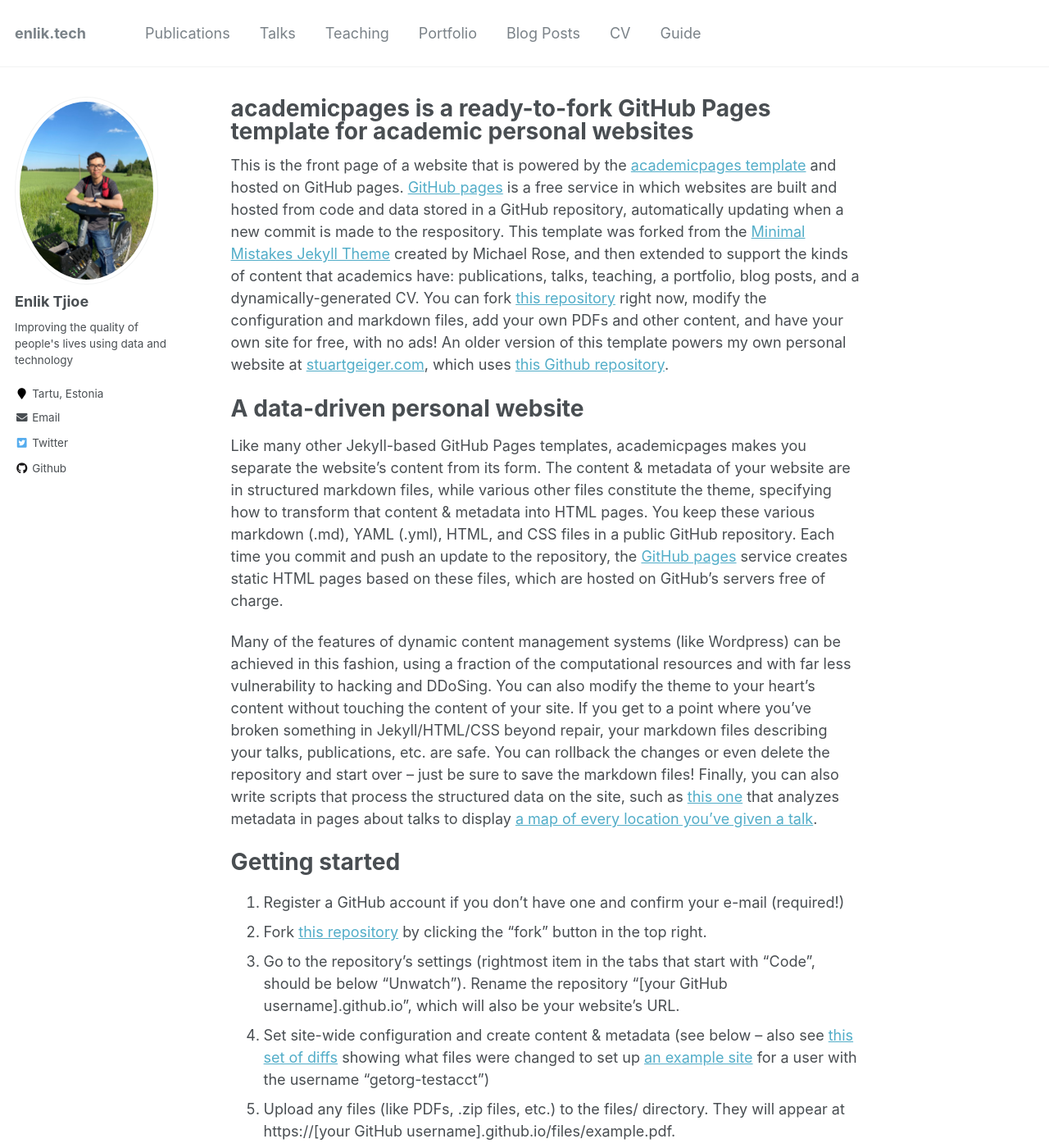
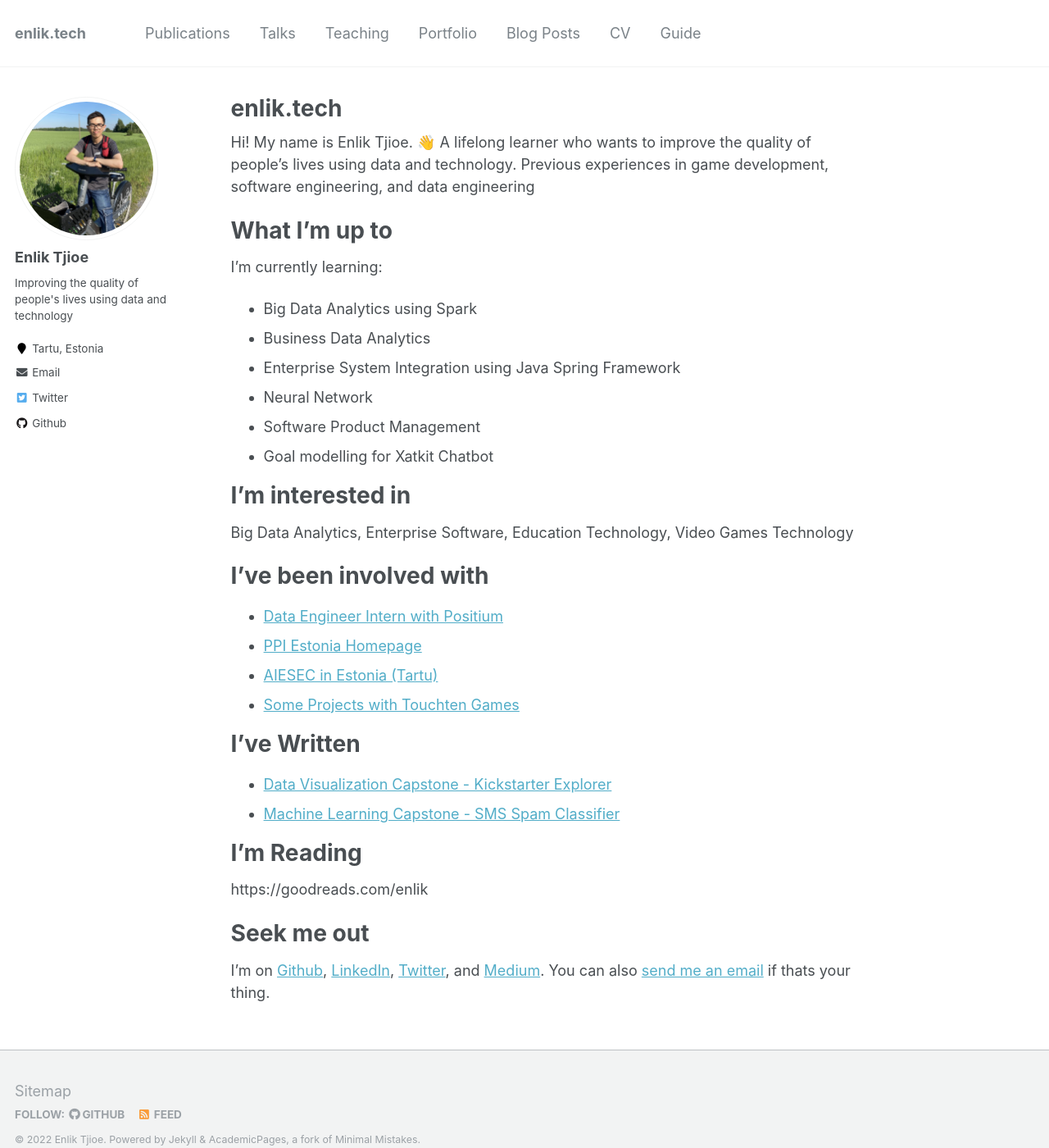
Before and after one commit to enliktjioe/enliktjioe.github.io, a Jekyll site: the page built from _pages/about.md, in a window 1280 px wide and 1400 px high. Shown: the whole window at 82% size. Built offline with Jekyll 4.4.1, drawn with Linux system fonts in a browser that asks for light colours; some of the changed text lies outside the part shown.

Commit message:
update homepage

```diff
--- a/_pages/about.md
+++ b/_pages/about.md
@@ -1,6 +1,6 @@
 ---
 permalink: /
-title: "academicpages is a ready-to-fork GitHub Pages template for academic personal websites"
+title: "enlik.tech"
 excerpt: "About me"
 author_profile: true
 redirect_from:
@@ -8,43 +8,51 @@ redirect_from:
   - /about.html
 ---
 
-This is the front page of a website that is powered by the [academicpages template](https://github.com/academicpages/academicpages.github.io) and hosted on GitHub pages. [GitHub pages](https://pages.github.com) is a free service in which websites are built and hosted from code and data stored in a GitHub repository, automatically updating when a new commit is made to the respository. This template was forked from the [Minimal Mistakes Jekyll Theme](https://mmistakes.github.io/minimal-mistakes/) created by Michael Rose, and then extended to support the kinds of content that academics have: publications, talks, teaching, a portfolio, blog posts, and a dynamically-generated CV. You can fork [this repository](https://github.com/academicpages/academicpages.github.io) right now, modify the configuration and markdown files, add your own PDFs and other content, and have your own site for free, with no ads! An older version of this template powers my own personal website at [stuartgeiger.com](http://stuartgeiger.com), which uses [this Github repository](https://github.com/staeiou/staeiou.github.io).
+Hi! My name is Enlik Tjioe. 👋
+A lifelong learner who wants to improve the quality of people's lives using data and technology. Previous
+experiences in game development, software engineering, and data engineering
 
-A data-driven personal website
-======
-Like many other Jekyll-based GitHub Pages templates, academicpages makes you separate the website's content from its form. The content & metadata of your website are in structured markdown files, while various other files constitute the theme, specifying how to transform that content & metadata into HTML pages. You keep these various markdown (.md), YAML (.yml), HTML, and CSS files in a public GitHub repository. Each time you commit and push an update to the repository, the [GitHub pages](https://pages.github.com/) service creates static HTML pages based on these files, which are hosted on GitHub's servers free of charge.
+# What I'm up to
 
-Many of the features of dynamic content management systems (like Wordpress) can be achieved in this fashion, using a fraction of the computational resources and with far less vulnerability to hacking and DDoSing. You can also modify the theme to your heart's content without touching the content of your site. If you get to a point where you've broken something in Jekyll/HTML/CSS beyond repair, your markdown files describing your talks, publications, etc. are safe. You can rollback the changes or even delete the repository and start over -- just be sure to save the markdown files! Finally, you can also write scripts that process the structured data on the site, such as [this one](https://github.com/academicpages/academicpages.github.io/blob/master/talkmap.ipynb) that analyzes metadata in pages about talks to display [a map of every location you've given a talk](https://academicpages.github.io/talkmap.html).
+I'm currently learning:
 
-Getting started
-======
-1. Register a GitHub account if you don't have one and confirm your e-mail (required!)
-1. Fork [this repository](https://github.com/academicpages/academicpages.github.io) by clicking the "fork" button in the top right.
-1. Go to the repository's settings (rightmost item in the tabs that start with "Code", should be below "Unwatch"). Rename the repository "[your GitHub username].github.io", which will also be your website's URL.
-1. Set site-wide configuration and create content & metadata (see below -- also see [this set of diffs](http://archive.is/3TPas) showing what files were changed to set up [an example site](https://getorg-testacct.github.io) for a user with the username "getorg-testacct")
-1. Upload any files (like PDFs, .zip files, etc.) to the files/ directory. They will appear at https://[your GitHub username].github.io/files/example.pdf.
-1. Check status by going to the repository settings, in the "GitHub pages" section
+- Big Data Analytics using Spark
+- Business Data Analytics
+- Enterprise System Integration using Java Spring Framework
+- Neural Network
+- Software Product Management
+- Goal modelling for Xatkit Chatbot
 
-Site-wide configuration
-------
-The main configuration file for the site is in the base directory in [_config.yml](https://github.com/academicpages/academicpages.github.io/blob/master/_config.yml), which defines the content in the sidebars and other site-wide features. You will need to replace the default variables with ones about yourself and your site's github repository. The configuration file for the top menu is in [_data/navigation.yml](https://github.com/academicpages/academicpages.github.io/blob/master/_data/navigation.yml). For example, if you don't have a portfolio or blog posts, you can remove those items from that navigation.yml file to remove them from the header.
 
-Create content & metadata
-------
-For site content, there is one markdown file for each type of content, which are stored in directories like _publications, _talks, _posts, _teaching, or _pages. For example, each talk is a markdown file in the [_talks directory](https://github.com/academicpages/academicpages.github.io/tree/master/_talks). At the top of each markdown file is structured data in YAML about the talk, which the theme will parse to do lots of cool stuff. The same structured data about a talk is used to generate the list of talks on the [Talks page](https://academicpages.github.io/talks), each [individual page](https://academicpages.github.io/talks/2012-03-01-talk-1) for specific talks, the talks section for the [CV page](https://academicpages.github.io/cv), and the [map of places you've given a talk](https://academicpages.github.io/talkmap.html) (if you run this [python file](https://github.com/academicpages/academicpages.github.io/blob/master/talkmap.py) or [Jupyter notebook](https://github.com/academicpages/academicpages.github.io/blob/master/talkmap.ipynb), which creates the HTML for the map based on the contents of the _talks directory).
 
-**Markdown generator**
+# I'm interested in
 
-I have also created [a set of Jupyter notebooks](https://github.com/academicpages/academicpages.github.io/tree/master/markdown_generator
-) that converts a CSV containing structured data about talks or presentations into individual markdown files that will be properly formatted for the academicpages template. The sample CSVs in that directory are the ones I used to create my own personal website at stuartgeiger.com. My usual workflow is that I keep a spreadsheet of my publications and talks, then run the code in these notebooks to generate the markdown files, then commit and push them to the GitHub repository.
+Big Data Analytics, Enterprise Software, Education Technology, Video Games Technology
 
-How to edit your site's GitHub repository
-------
-Many people use a git client to create files on their local computer and then push them to GitHub's servers. If you are not familiar with git, you can directly edit these configuration and markdown files directly in the github.com interface. Navigate to a file (like [this one](https://github.com/academicpages/academicpages.github.io/blob/master/_talks/2012-03-01-talk-1.md) and click the pencil icon in the top right of the content preview (to the right of the "Raw | Blame | History" buttons). You can delete a file by clicking the trashcan icon to the right of the pencil icon. You can also create new files or upload files by navigating to a directory and clicking the "Create new file" or "Upload files" buttons.
 
-Example: editing a markdown file for a talk
-![Editing a markdown file for a talk](/images/editing-talk.png)
 
-For more info
-------
-More info about configuring academicpages can be found in [the guide](https://academicpages.github.io/markdown/). The [guides for the Minimal Mistakes theme](https://mmistakes.github.io/minimal-mistakes/docs/configuration/) (which this theme was forked from) might also be helpful.
+# I've been involved with
+
+- [Data Engineer Intern with Positium](https://www.positium.com/research/positium-data-mediator)
+- [PPI Estonia Homepage](http://estonia.ppi.id/)
+- [AIESEC in Estonia (Tartu)](https://aiesec.ee/)
+- [Some Projects with Touchten Games](https://enlikstefanus.wixsite.com/enliktjioe)
+
+
+
+# I've Written
+
+- [Data Visualization Capstone - Kickstarter Explorer](https://rpubs.com/enlik/kickstarter)
+- [Machine Learning Capstone - SMS Spam Classifier](https://rpubs.com/enlik/ml_capstone)
+
+
+
+# I'm Reading
+
+https://goodreads.com/enlik
+
+
+
+# Seek me out
+
+I'm on [Github](https://github.com/enliktjioe), [LinkedIn](https://www.linkedin.com/in/enlik/), [Twitter](https://twitter.com/enlik), and [Medium](https://medium.com/@enliktjioe). You can also [send me an email](mailto:enlik.estonia@gmail.com) if thats your thing.
```
Also changed, not shown: images/profile.png.
